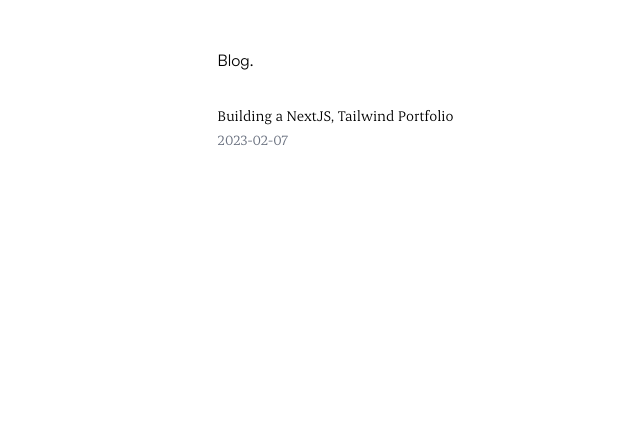
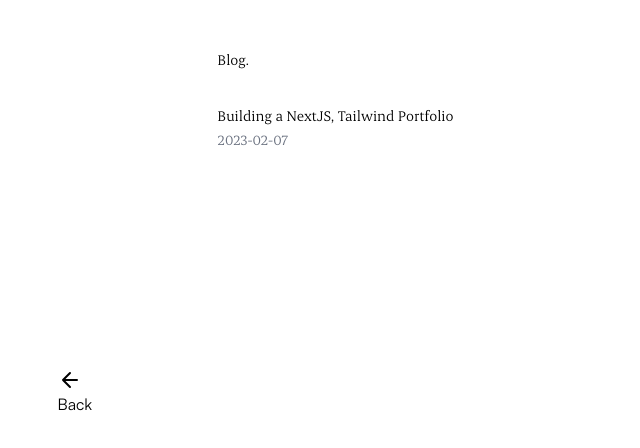
Before and after one commit to adeleke5140/portfolio-v2, a Next.js app: page /blog in a window 1280 px wide. Shown: the top 448 px of the page, without its empty margins (0-640 px from the left). Built offline with nearby package versions, Linux system fonts and the light colour scheme.

Commit message:
update pageWrapper file

```diff
--- a/src/components/pageWrapper.tsx
+++ b/src/components/pageWrapper.tsx
@@ -8,9 +8,9 @@ interface PageWrapperProps {
 
 const PageWrapper = ({ heading, children, path }: PageWrapperProps) => {
   return (
-    <section className="h-full">
-      <div className="flex flex-col gap-5">
-        <h1 className="title">{heading}</h1>
+    <section className="h-full relative pr-8">
+      <div className="flex flex-col gap-5 mb-8">
+        <h1 className="title font-erode">{heading}</h1>
         <BackButton path={path} text="Back" />
       </div>
       {children}
```
